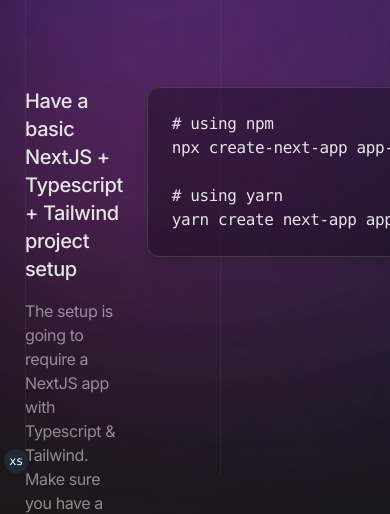
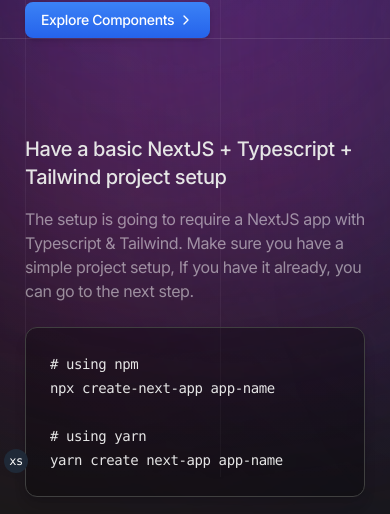
Before and after one commit to with-tw/cookies, a Next.js app: page /getting-started in a window 390 px wide. Shown: the part 367-881 px from the top of the page. Built offline with nearby package versions, Linux system fonts and the light colour scheme; no server answers.

Commit message:
📱 Responsiveness for all components and pages

```diff
--- a/app/changelog/page.tsx
+++ b/app/changelog/page.tsx
@@ -26,7 +26,7 @@ export default function Changelog() {
 
 function ChangelogUpdate(changelog: ChangelogContentType) {
   return (
-    <div className="changelog-update flex flex-row items-start justify-start w-full gap-12 relative">
+    <div className="changelog-update flex flex-row items-start justify-start w-full gap-12 relative max-lg:flex-col">
       <ChangelogBannerTemplate version={changelog.version} />
       <div className="w-auto py-6">
         <h3 className="leading-snug tracking-tighter font-semibold text-2xl">{`Relase v${changelog.version}`}</h3>
@@ -48,7 +48,7 @@ function ChangelogUpdate(changelog: ChangelogContentType) {
 
 function ChangelogBannerTemplate({ version }: { version: string }) {
   return (
-    <div className="changelog-banner flex flex-col items-center justify-center gap-2 select-none cursor-default w-[500px] h-[300px] bg-black/50 rounded-2xl sticky top-12">
+    <div className="changelog-banner flex flex-col items-center justify-center gap-2 select-none cursor-default w-[500px] h-[300px] bg-black/50 rounded-2xl xl:sticky xl:top-12 max-lg:w-full">
       <span className="leading-snug tracking-tight font-semibold text-3xl flex flex-row items-center gap-2">
         <Image
           src="/logos/cookies-logo.png"
--- a/app/components/(component-docs)/layout.tsx
+++ b/app/components/(component-docs)/layout.tsx
@@ -9,7 +9,7 @@ export default function ComponentDocsLayout({
   return (
     <div className="component-docs-layout markdown-content">
       <ResponsiveControl className="relative">
-        <div className="w-[800px]">{children}</div>
+        <div className="w-[800px] max-xl:w-full">{children}</div>
       </ResponsiveControl>
     </div>
   );
--- a/components/sections/setup-section.tsx
+++ b/components/sections/setup-section.tsx
@@ -16,15 +16,15 @@ type SetupStepType = {
     path: string;
   };
   code?:
-    | string
-    | {
-        content: string;
-        fileName: string;
-      };
+  | string
+  | {
+    content: string;
+    fileName: string;
+  };
 };
 
 export interface SetupSectionProps
-  extends React.HTMLAttributes<HTMLDivElement> {}
+  extends React.HTMLAttributes<HTMLDivElement> { }
 
 export interface SetupStepContainerProps
   extends React.HTMLAttributes<HTMLDivElement> {
@@ -75,7 +75,7 @@ export const SetupSection = forwardRef<HTMLDivElement, SetupSectionProps>(
               {SetupSectionContent.headline}
             </h2>
             <div className="setup-description-wrapper mt-4">
-              <p className="w-[56ch] opacity-60">
+              <p className="w-[56ch] max-lg:w-full opacity-60">
                 {SetupSectionContent.description}
               </p>
             </div>
@@ -112,8 +112,8 @@ export const SetupStepContainer = forwardRef<
 >(({ className, stepContent, stepIndex, ...args }, ref) => {
   return (
     <div ref={ref} className={cn('setup-step-container relative')} {...args}>
-      <div className="setup-step-body flex flex-row items-start gap-6">
-        <div className="setup-step-body-content-wrapper flex flex-col items-start gap-2 w-[600px] sticky top-12">
+      <div className="setup-step-body flex flex-row items-start gap-6 max-xl:flex-col">
+        <div className="setup-step-body-content-wrapper flex flex-col items-start gap-2 w-[600px] max-lg:w-full xl:sticky top-12">
           <h3 className="text-xl font-medium">{stepContent.title}</h3>
           <p className="text-white/50 mt-2">{stepContent.description}</p>
         </div>
--- a/components/website/code-block.tsx
+++ b/components/website/code-block.tsx
@@ -21,14 +21,15 @@ export const CodeBlock = forwardRef<HTMLDivElement, CodeBlockProps>(
       <div
         ref={ref}
         className={cn(
-          'code-block font-mono bg-black/30 rounded-xl overflow-hidden relative min-w-[600px] w-fit border border-neutral-700 shadow-lg',
+          'code-block font-mono bg-black/30 rounded-xl relative min-w-[600px] w-fit border border-neutral-700 shadow-lg',
           !fileName && 'p-6',
-          viewMore ? 'h-fit' : 'max-h-[300px] overflow-hidden',
+          viewMore ? 'h-fit overflow-hidden' : 'max-h-[300px] overflow-hidden',
+          "max-md:min-w-[300px] max-md:w-full max-md:overflow-scroll",
           className,
         )}
         {...args}>
         {fileName && (
-          <div className="bg-neutral-800 p-3 mb-4 text-sm  flex flex-row items-center justify-between">
+          <div className="bg-neutral-800 p-3 mb-4 text-sm flex flex-row items-center justify-between">
             {fileName}
             <Button
               size="sm"
@@ -48,7 +49,7 @@ export const CodeBlock = forwardRef<HTMLDivElement, CodeBlockProps>(
             fileName && 'px-6 py-2',
             viewMore && 'h-fit',
           )}>
-          <code className={cn('whitespace-pre-wrap')}>{children}</code>
+          <code className={cn('whitespace-pre-wrap max-md:text-sm')}>{children}</code>
         </div>
         {hasViewMore && (
           <Button
```
